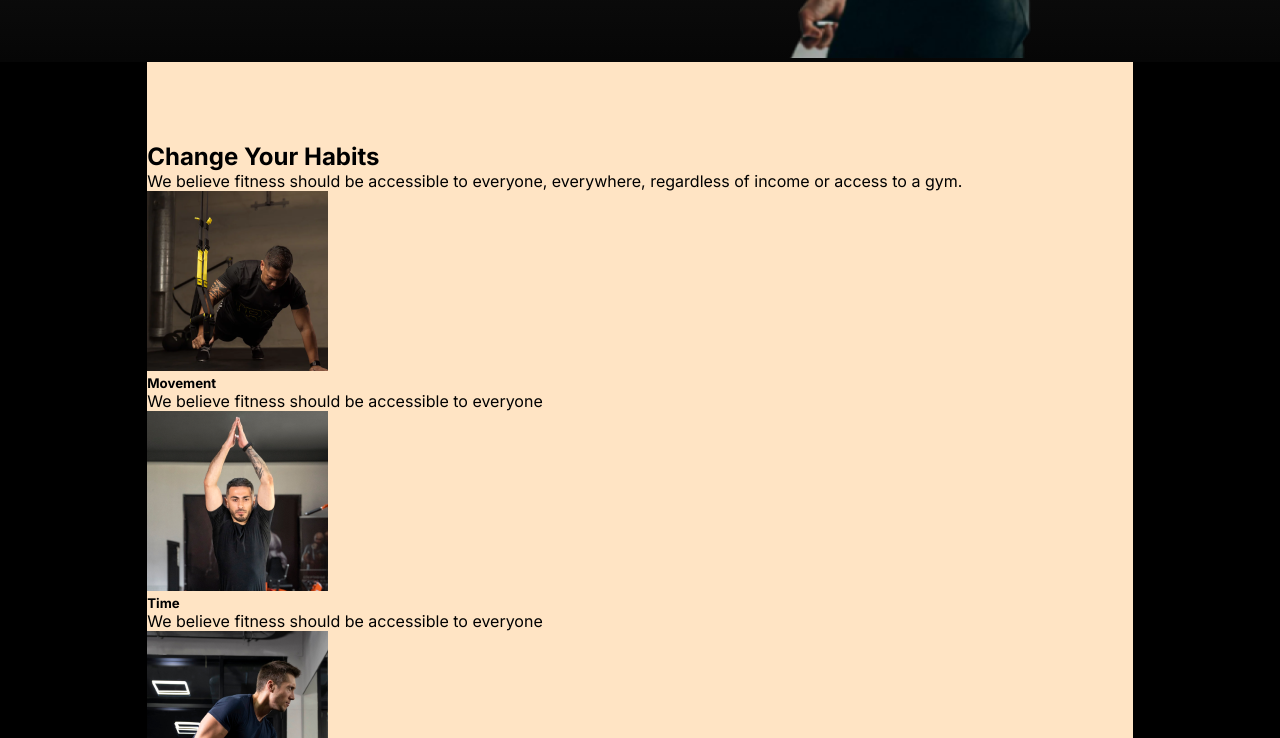
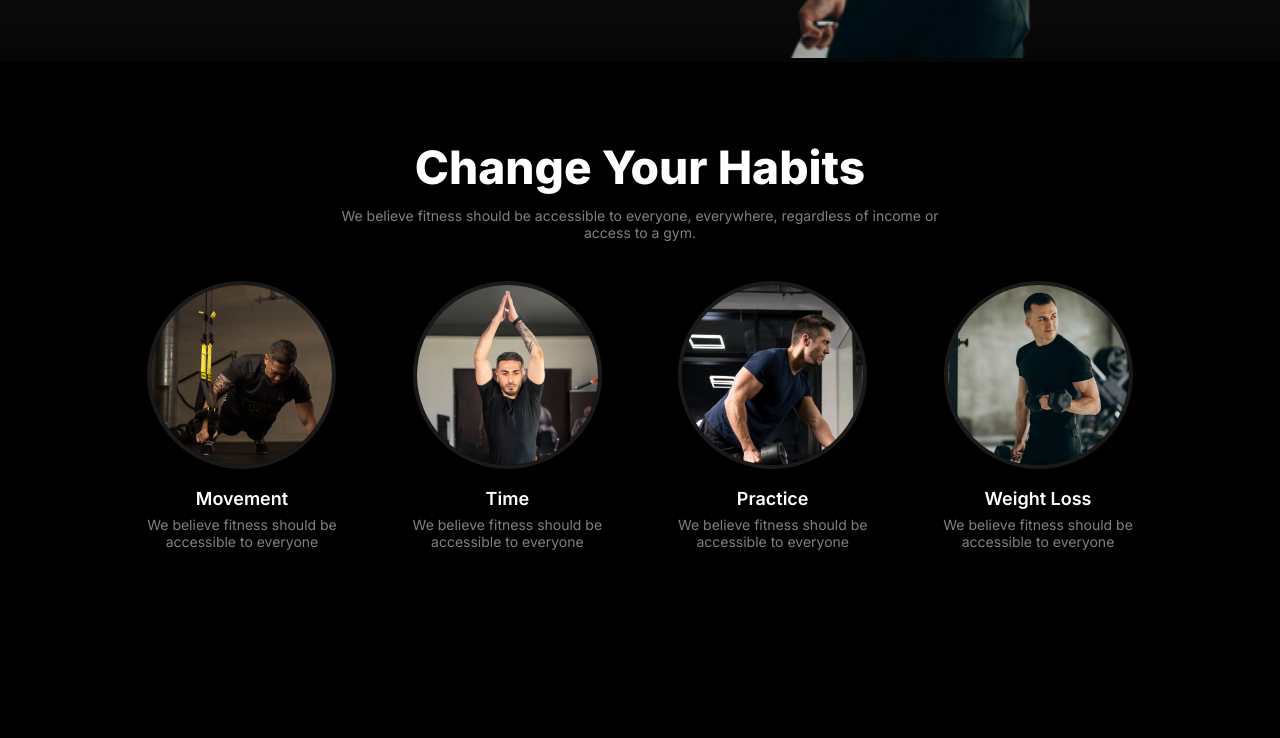
Before and after one commit to Hafiz-Al-Shams/B10A2, a plain HTML site: page index.html in a window 1280 px wide. Shown: the part 642-1380 px from the top of the page. Drawn offline with Linux system fonts and the light colour scheme.

Commit message:
Change Habits section done

```diff
--- a/index.html
+++ b/index.html
@@ -85,30 +85,31 @@
         <!-- Change Habits section -->
         <section id="section-1" class="section-common-styles">
             <div>
-                <h2>Change Your Habits</h2>
-                <p>We believe fitness should be accessible to everyone, everywhere, regardless of income or access to a
+                <h2 class="heading-type1">Change Your Habits</h2>
+                <p class="paragraph-type1">We believe fitness should be accessible to everyone, everywhere, regardless
+                    of income or <br> access to a
                     gym.</p>
             </div>
-            <div>
-                <div>
-                    <img src="./images/image3.png" alt="">
-                    <h5>Movement</h5>
-                    <p>We believe fitness should be accessible to everyone</p>
+            <div id="img-container1">
+                <div class="img-card1">
+                    <img class="img-type1" src="./images/image3.png" alt="">
+                    <h5 class="heading-type2">Movement</h5>
+                    <p class="paragraph-type1">We believe fitness should be <br> accessible to everyone</p>
                 </div>
-                <div>
-                    <img src="./images/image2.png" alt="">
-                    <h5>Time</h5>
-                    <p>We believe fitness should be accessible to everyone</p>
+                <div class="img-card1">
+                    <img class="img-type1" src="./images/image2.png" alt="">
+                    <h5 class="heading-type2">Time</h5>
+                    <p class="paragraph-type1">We believe fitness should be <br> accessible to everyone</p>
                 </div>
-                <div>
-                    <img src="./images/image4.png" alt="">
-                    <h5>Practice</h5>
-                    <p>We believe fitness should be accessible to everyone</p>
+                <div class="img-card1">
+                    <img class="img-type1" src="./images/image4.png" alt="">
+                    <h5 class="heading-type2">Practice</h5>
+                    <p class="paragraph-type1">We believe fitness should be <br> accessible to everyone</p>
                 </div>
-                <div>
-                    <img src="./images/image5.png" alt="">
-                    <h5>Weight Loss</h5>
-                    <p>We believe fitness should be accessible to everyone</p>
+                <div class="img-card1">
+                    <img class="img-type1" src="./images/image5.png" alt="">
+                    <h5 class="heading-type2">Weight Loss</h5>
+                    <p class="paragraph-type1">We believe fitness should be <br> accessible to everyone</p>
                 </div>
             </div>
         </section>
--- a/style.css
+++ b/style.css
@@ -10,7 +10,29 @@
     margin: 0 auto;
 }
 
-/* .paragraph-type1{} */
+.heading-type1 {
+    color: rgb(255, 255, 255);
+    font-size: 46px;
+    font-weight: 800;
+    text-align: center;
+    padding-bottom: 12px;
+}
+
+.heading-type2 {
+    color: rgb(255, 255, 255);
+    font-size: 18px;
+    font-weight: 600;
+    text-align: center;
+    padding-top: 12px;
+}
+
+.paragraph-type1 {
+    color: rgba(255, 255, 255, 0.5);
+    font-size: 14px;
+    font-weight: 400;
+    text-align: center;
+}
+
 .button-type1 {
     background: rgb(230, 83, 60);
     color: rgb(255, 255, 255);
@@ -183,12 +205,30 @@ main {
 }
 
 main>#section-1 {
-    padding-top: 80px;
-    padding-bottom: 50px;
-    background-color: bisque;
+    padding-top: 77px;
+    /* padding-bottom: 50px; */
 }
 
+#section-1>#img-container1 {
+    display: flex;
+    justify-content: space-between;
+    align-items: center;
+    padding-top: 40px;
+    gap: 6px;
+}
 
+#img-container1>.img-card1 {
+    display: flex;
+    flex-direction: column;
+    justify-content: center;
+    align-items: center;
+    gap: 7px;
+}
+
+#img-container1 .img-type1 {
+    border: 4px solid rgba(255, 255, 255, 0.1);
+    border-radius: 100%;
+}
 
 
 
@@ -279,4 +319,29 @@ main>#section-1 {
         font-size: 23px;
         font-weight: 600;
     }
+
+    main>#section-1 {
+        padding-top: 24px;
+        /* padding-bottom: 50px; */
+    }
+
+    .heading-type1 {
+        font-size: 30px;
+        font-weight: 700;
+        padding-bottom: 8px;
+    }
+
+    .paragraph-type1 {
+        padding: 0 30px;
+        font-weight: 300;
+    }
+
+    #section-1>#img-container1 {
+        flex-direction: column;
+        gap: 50px;
+    }
+
+    .heading-type2 {
+        padding-top: 3px;
+    }
 }
```
